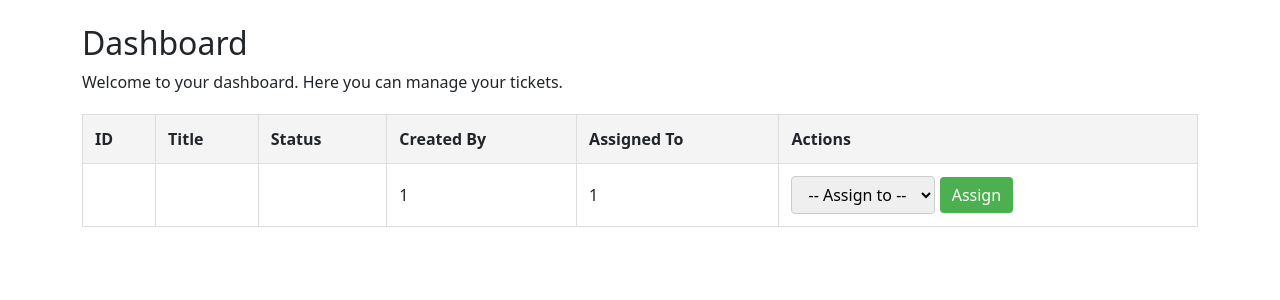
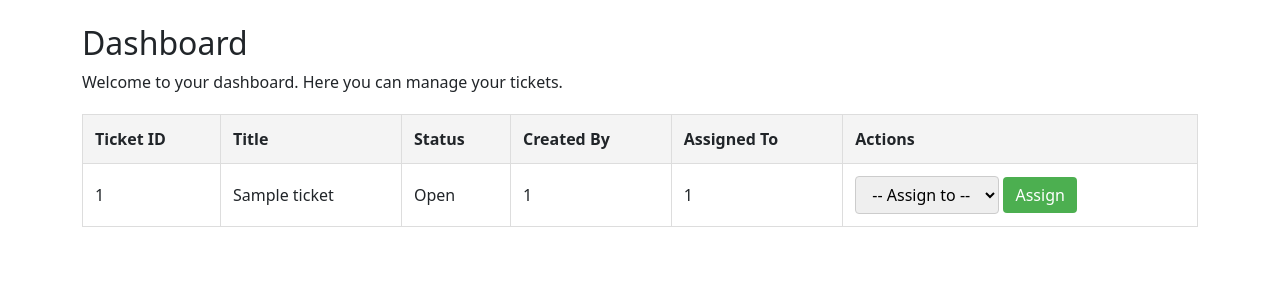
Before and after one commit to Abdalmlik/Ticket-it, a Flask app: page /dashboard in a window 1280 px wide. Shown: the part 56-356 px from the top of the page. Run offline with Flask 3, Linux system fonts and the light colour scheme; a user stored in the database is signed in; tables that the repository leaves empty hold one stand-in row (values such as "Sample post").

Commit message:
updating the dashboard

```diff
--- a/app/__init__.py
+++ b/app/__init__.py
@@ -2,6 +2,7 @@ from flask import Flask
 from flask_sqlalchemy import SQLAlchemy
 from flask_bcrypt import Bcrypt
 from flask_login import LoginManager
+from flask_migrate import Migrate
 
 db = SQLAlchemy()
 bcrypt = Bcrypt()
@@ -19,6 +20,7 @@ def create_app():
     db.init_app(app)
     bcrypt.init_app(app)
     login_manager.init_app(app)  # Initialize Flask-Login
+    Migrate(app, db)
 
     # Configure LoginManager
     login_manager.login_view = 'routes.login'
--- a/app/models.py
+++ b/app/models.py
@@ -1,5 +1,6 @@
 from . import db
 from flask_login import UserMixin
+from sqlalchemy import Enum
 
 
 class User(db.Model, UserMixin):  # Add UserMixin for Flask-Login support
@@ -19,8 +20,8 @@ class Ticket(db.Model):
     TicketID = db.Column(db.Integer, primary_key=True)
     Title = db.Column(db.String(255), nullable=False)
     Description = db.Column(db.Text, nullable=False)
-    Category = db.Column(db.String(50), nullable=False)
-    Priority = db.Column(db.String(50), default='Low')
+    Category = db.Column(Enum('Hardware', 'Software', 'Network', 'Other', name='category_enum'), nullable=False)
+    Priority = db.Column(Enum('Low', 'Medium', 'High', name='priority_enum'), default='Low')
     Status = db.Column(db.String(50), default='Open')
     CreatedBy = db.Column(db.Integer, db.ForeignKey('Users.UserID'), nullable=False)
     AssignedTo = db.Column(db.Integer, db.ForeignKey('Users.UserID'), nullable=True)
--- a/app/routes.py
+++ b/app/routes.py
@@ -9,7 +9,7 @@ bp = Blueprint('routes', __name__)
 bcrypt = Bcrypt()
 
 # Home Route
-@bp.route('/')
+@bp.route('/')  # Flask checks if the user is logged in by validating the session
 def index():
     if 'user_id' in session:
         return redirect(url_for('routes.dashboard'))
@@ -40,7 +40,7 @@ def logout():
     return redirect(url_for('routes.login'))
 
 # Dashboard Route
-@bp.route('/dashboard')
+@bp.route('/dashboard', methods=['GET', 'POST'])
 def dashboard():
     if 'user_id' not in session:
         return redirect(url_for('routes.login'))
@@ -57,6 +57,21 @@ def dashboard():
         tickets = Ticket.query.filter(
             or_(Ticket.CreatedBy == user_id, Ticket.AssignedTo == user_id)
         ).all()
+
+    # Handle ticket assignment (POST request)
+    if request.method == 'POST':
+        ticket_id = request.form['ticket_id']
+        support_agent_id = request.form['support_agent']
+
+        # Find the ticket
+        ticket = Ticket.query.get(ticket_id)
+        if ticket:
+            # Update the AssignedTo field
+            ticket.AssignedTo = support_agent_id
+            db.session.commit()
+            flash('Ticket assigned successfully!', 'success')
+        else:
+            flash('Ticket not found.', 'danger')
 
     return render_template('dashboard.html', tickets=tickets, role=user_role)
 
--- a/app/templates/dashboard.html
+++ b/app/templates/dashboard.html
@@ -57,7 +57,7 @@
 <table>
     <thead>
         <tr>
-            <th>ID</th>
+            <th>Ticket ID</th>
             <th>Title</th>
             <th>Status</th>
             <th>Created By</th>
@@ -70,11 +70,12 @@
     <tbody>
         {% for ticket in tickets %}
         <tr>
-            <td>{{ ticket.id }}</td>
-            <td>{{ ticket.title }}</td>
-            <td>{{ ticket.status }}</td>
-            <td>{{ ticket.CreatedBy }}</td>
-            <td>{{ ticket.AssignedTo }}</td>
+            <td>{{ ticket.TicketID }}</td>
+            <td>{{ ticket.Title }}</td>
+            <td>{{ ticket.Status }}</td>
+            <td>{{ ticket.CreatedBy}}</td>  <!-- Assuming creator is a User object -->
+            <td>{{ ticket.AssignedTo if ticket.assignee else 'Not Assigned' }}</td>  <!-- If assigned, show name, else 'Not Assigned' -->
+
             {% if role == 'admin' %}
             <td>
                 <form method="POST" action="{{ url_for('routes.dashboard') }}">
```
Also changed, not shown: backup/Replace Database Details.txt (added, +16 -0 lines), 1 other file.
